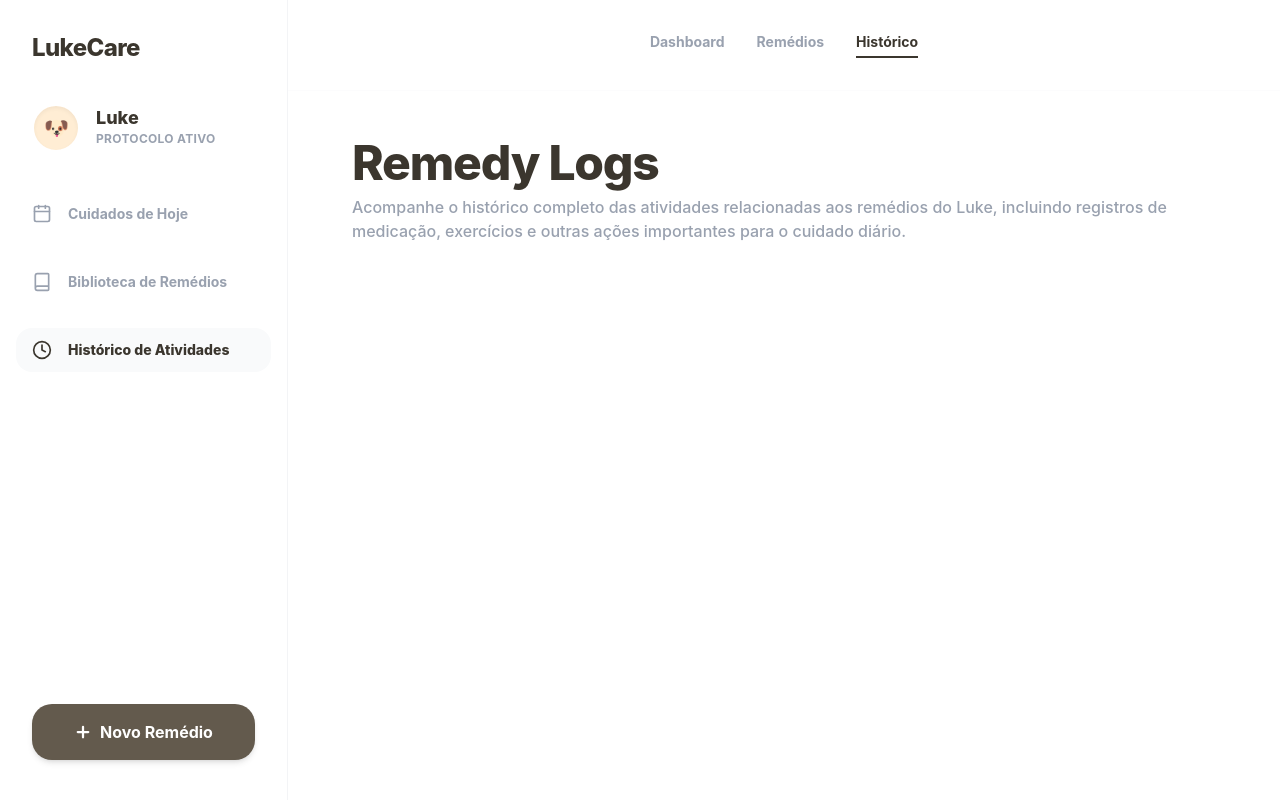
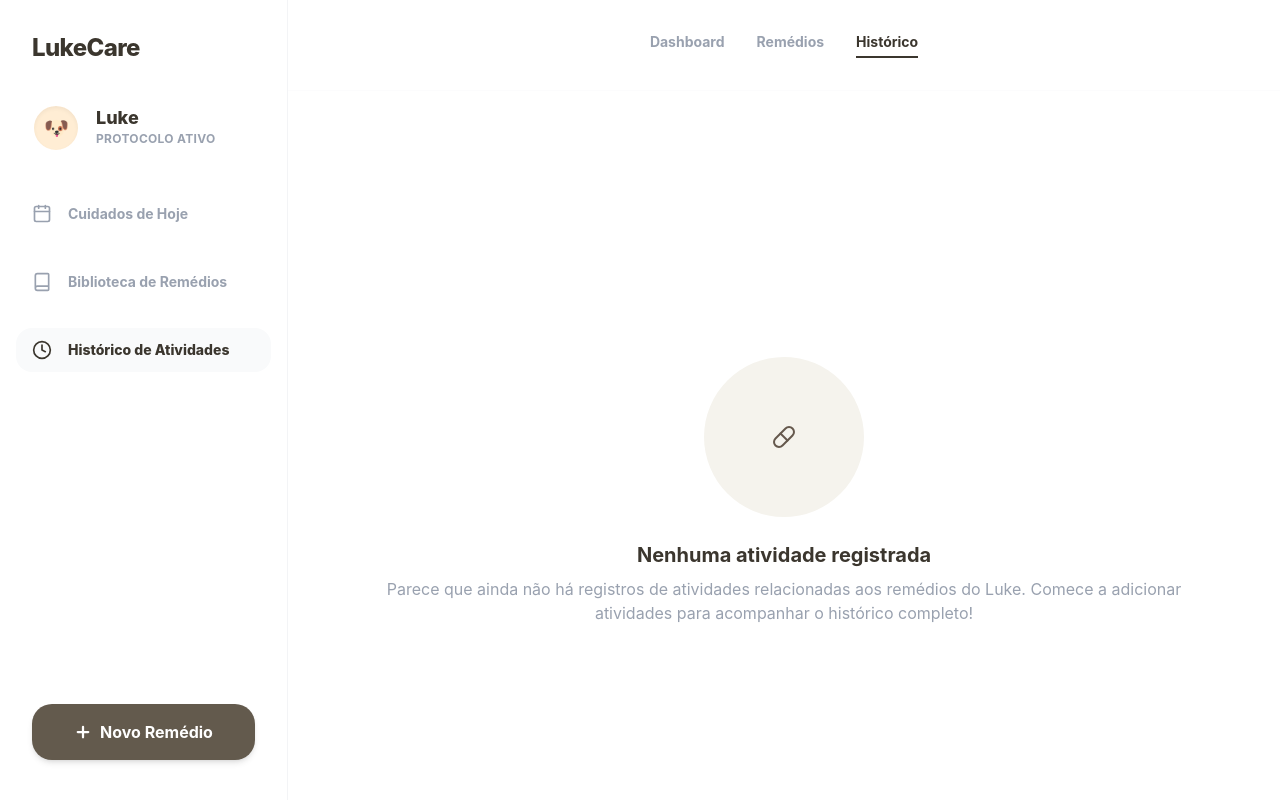
Before and after one commit to OtavioAraujoS/LukeCare, a React (Vite) app: page /historico in a window 1280 px wide. Built offline with nearby package versions, Linux system fonts and the light colour scheme.

Commit message:
feat: implement logic to when data is not informed

```diff
--- a/src/components/medicacoes/RemedyCard.tsx
+++ b/src/components/medicacoes/RemedyCard.tsx
@@ -7,6 +7,24 @@ interface RemedyCardProps {
 }
 
 export function RemedyCard({ medications, removeMedication }: RemedyCardProps) {
+  if (medications.length === 0) {
+    return (
+      <div className="flex flex-col items-center gap-6">
+        <div className="size-20 p-4 rounded-full bg-[#F5F3ED] flex items-center justify-center">
+          <Pill size={24} className="text-[#65584D]" />
+        </div>
+        <div className="flex flex-col items-center gap-2">
+          <h2 className="text-xl font-bold text-[#3B362E]">
+            Nenhum remédio registrado
+          </h2>
+          <p className="text-gray-400 text-center">
+            Parece que ainda não há remédios registrados para o Luke. Comece a
+            adicionar remédios para acompanhar o ciclo diário de cuidados!
+          </p>
+        </div>
+      </div>
+    );
+  }
   return (
     <section>
       <div className="flex justify-between items-center mb-8">
--- a/src/pages/historico/index.tsx
+++ b/src/pages/historico/index.tsx
@@ -33,6 +33,26 @@ export default function HistoryPage() {
 
     return groups;
   }, [activities, activeFilter]);
+
+  if (Object.keys(groupedActivities).length === 0) {
+    return (
+      <div className="h-screen px-16 py-12 max-w-5xl mx-auto w-full relative min-h-screen flex flex-col items-center justify-center gap-6">
+        <div className="size-40 p-4 rounded-full bg-[#F5F3ED] flex items-center justify-center">
+          <Pill size={24} className="text-[#65584D]" />
+        </div>
+        <div className="flex flex-col items-center gap-2">
+          <h2 className="text-xl font-bold text-[#3B362E]">
+            Nenhuma atividade registrada
+          </h2>
+          <p className="text-gray-400 text-center">
+            Parece que ainda não há registros de atividades relacionadas aos
+            remédios do Luke. Comece a adicionar atividades para acompanhar o
+            histórico completo!
+          </p>
+        </div>
+      </div>
+    );
+  }
 
   return (
     <div className="px-16 py-12 max-w-5xl mx-auto w-full relative min-h-screen">
```
